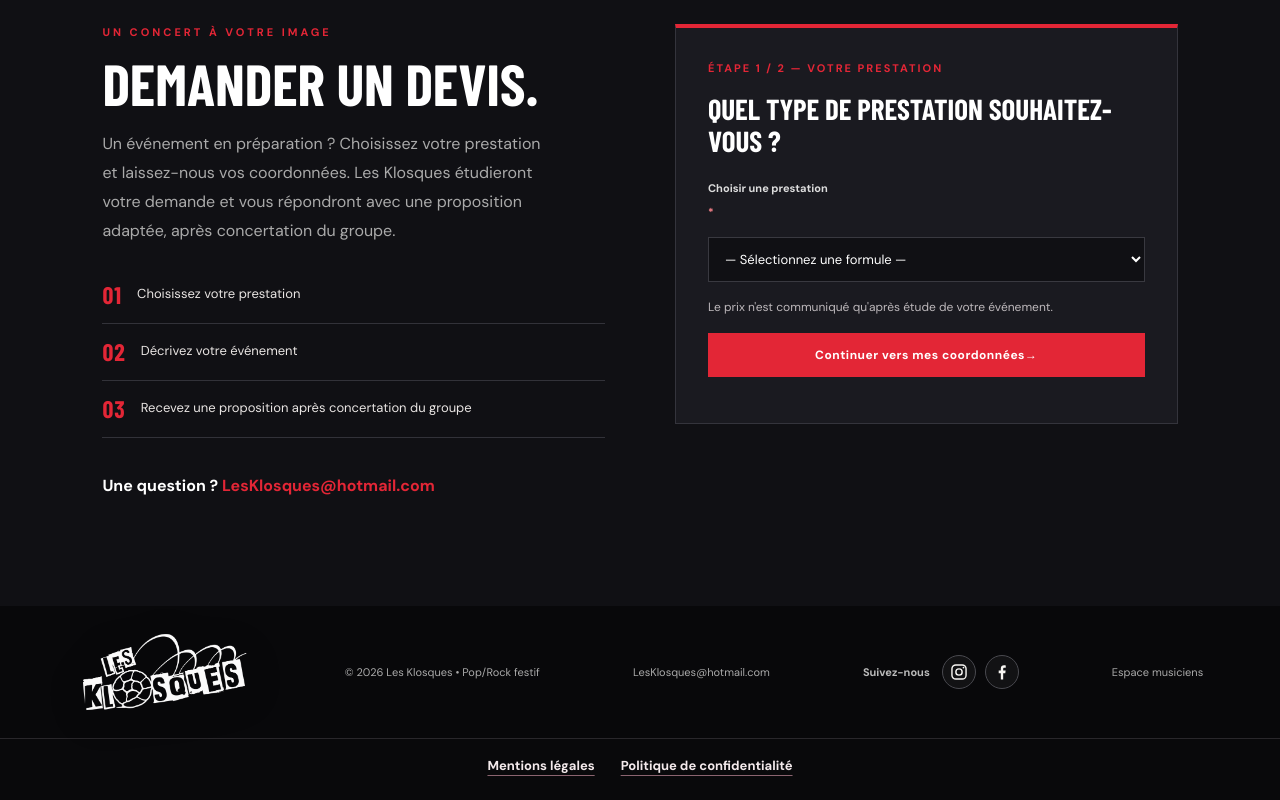
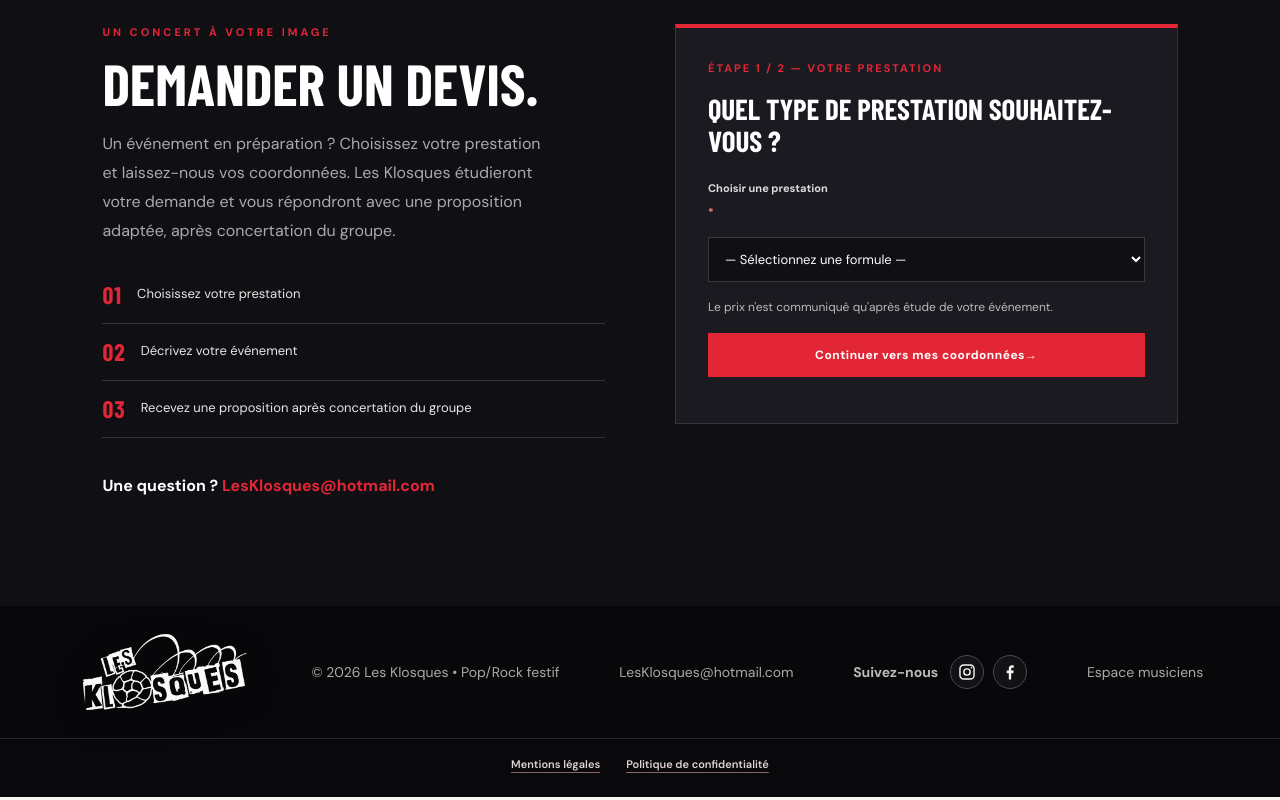
Before and after one commit to antoinedarcq02-cloud/LESKLOSQUES, a plain HTML site: page index.html in a window 1280 px wide. Shown: the part 4229-5029 px from the top of the page. Drawn offline with nearby package versions, Linux system fonts and the light colour scheme; no server answers; a web font is replaced by a local one.

Commit message:
Ajuster tailles du pied de page et supprimer Resend de la confidentialité
* Réduire les liens légaux et agrandir les contacts du pied de page

* Ne plus présenter Resend comme prestataire utilisé

* Ne plus présenter Resend comme prestataire utilisé

```diff
--- a/styles.css
+++ b/styles.css
@@ -658,9 +658,10 @@ footer .footer-logo-white { display: block; width: 175px; height: 80px; max-widt
 
 /* Pied de page : liens légaux sur une dernière ligne distincte et lisible. */
 footer.site-footer{display:block;padding:0;background:#08080a;color:#aaa}
-.site-footer .footer-main{display:flex;justify-content:space-between;align-items:center;gap:22px;padding:26px max(6vw,22px);flex-wrap:wrap}
+.site-footer .footer-main{display:flex;justify-content:space-between;align-items:center;gap:22px;padding:26px max(6vw,22px);flex-wrap:wrap;font-size:14px}
 .site-footer .footer-bottom{border-top:1px solid #29272b;padding:17px max(6vw,22px) 23px;text-align:center;background:#09090b}
 .site-footer .footer-legal{display:flex;align-items:center;justify-content:center;gap:26px;flex-wrap:wrap}
-.site-footer .footer-legal a{font-size:13px;font-weight:700;color:#f4eaec;text-decoration:underline;text-decoration-color:#8b6470;text-underline-offset:5px}
+.site-footer .footer-legal a{font-size:11px;font-weight:600;color:#ded2d6;text-decoration:underline;text-decoration-color:#8b6470;text-underline-offset:4px}
 .site-footer .footer-legal a:hover,.site-footer .footer-legal a:focus-visible{color:#ff8d99}
+.site-footer .footer-social>span{font-size:14px}
 @media(max-width:800px){.site-footer .footer-main{flex-direction:column;align-items:flex-start;gap:15px}.site-footer .footer-legal{gap:12px 22px}}
```
Also changed, not shown: confidentialite.html (+0 -1 lines), 1 other file.
